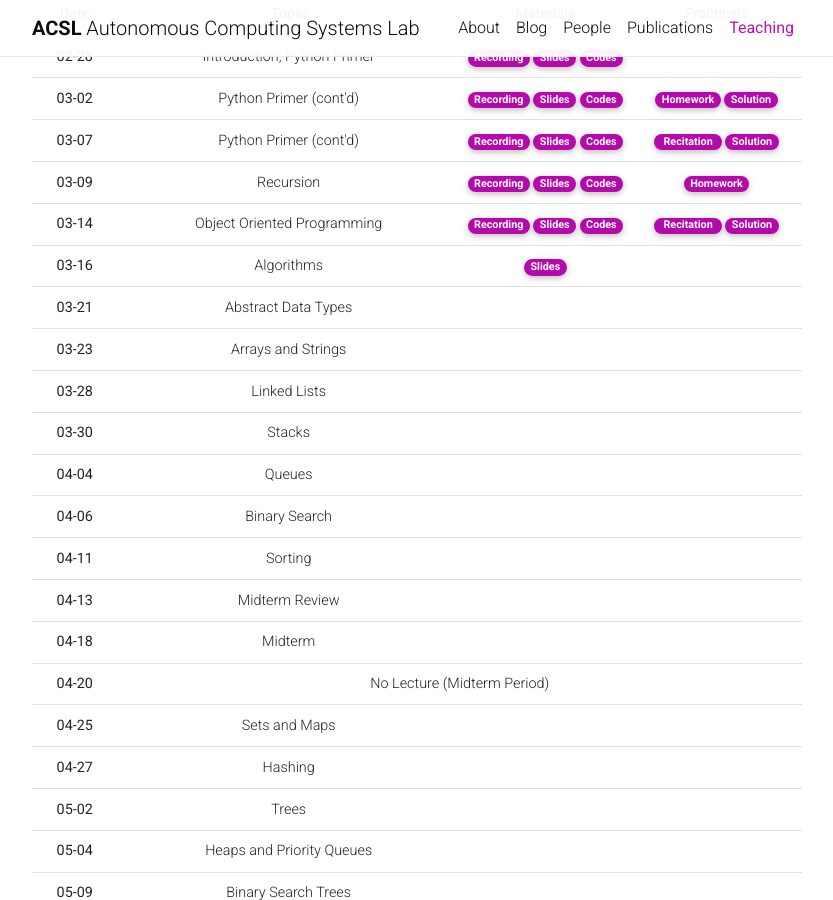
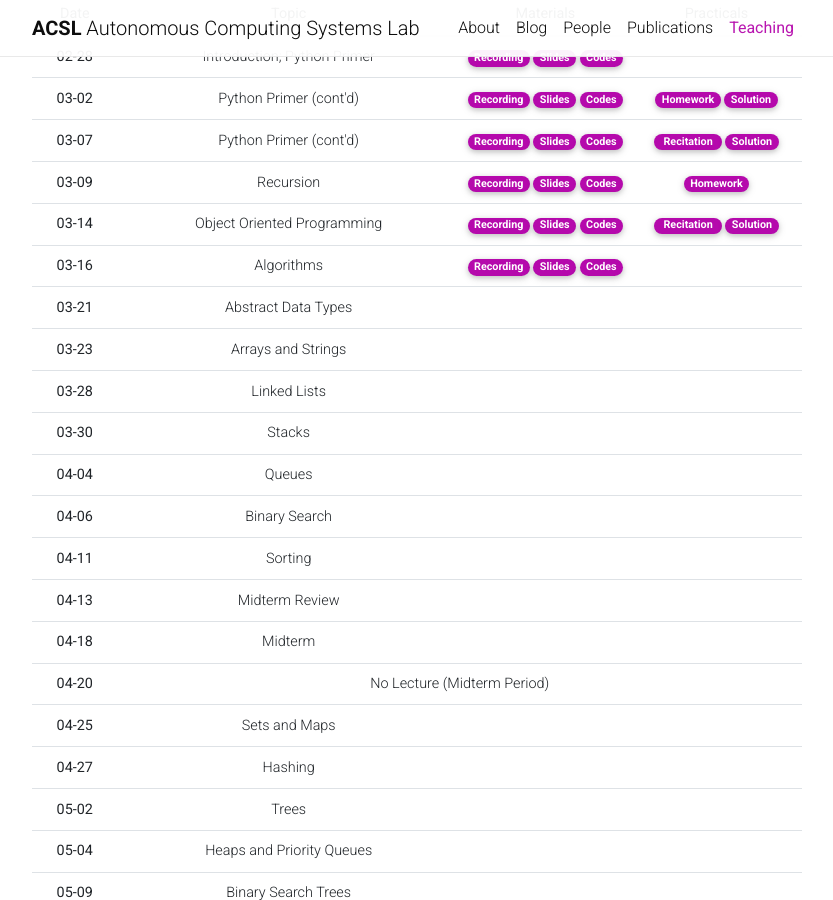
Before and after one commit to Uehwan/Uehwan.github.io, a Jekyll site: the page built from _teaching/datastruct23sp.md, in a window 1280 px wide and 900 px high, scrolled down 910 px. Shown: the whole window, without its empty margins (223-1056 px from the left). Built offline with Jekyll 4.4.1, drawn with Linux system fonts in a browser that asks for light colours; nearby versions of some CDN libraries; comment, search, counter and statistics services are not loaded; a style sheet for code colours, icons or effects is not loaded.

Commit message:
23-03-16 post

```diff
--- a/_teaching/datastruct23sp.md
+++ b/_teaching/datastruct23sp.md
@@ -109,9 +109,9 @@
       <th scope="row">03-16</th>
       <td>Algorithms</td>
       <td>
-        <!--a href="https://youtu.be/8dKNStuJKwk" target="_blank" class="badge badge-pill" style="background-color:#B509AC;">Recording</a-->
+        <a href="https://youtu.be/Dlkm_96Kc-Y" target="_blank" class="badge badge-pill" style="background-color:#B509AC;">Recording</a>
         <a href="https://docs.google.com/presentation/d/195jGjbkrAM2--ZzvgeM7QMLu8pGMDXWuda0G_3lHLCQ/edit?usp=sharing" target="_blank" class="badge badge-pill" style="background-color:#B509AC;">Slides</a>
-        <!--a href="https://colab.research.google.com/drive/1TnR-_N89Snk4PdIrc5zvw-9yuyR7Ybea?usp=sharing" target="_blank" class="badge badge-pill" style="background-color:#B509AC;">Codes</a-->
+        <a href="https://colab.research.google.com/drive/1TnR-_N89Snk4PdIrc5zvw-9yuyR7Ybea?usp=sharing" target="_blank" class="badge badge-pill" style="background-color:#B509AC;">Codes</a>
       </td>
       <td>
         <!--a href="https://colab.research.google.com/drive/1YDG9BP5Qnqocgjs4AQu_iY__f2KPVloe?usp=sharing" target="_blank" class="badge badge-pill" style="background-color:#B509AC;">Homework</a-->
```
